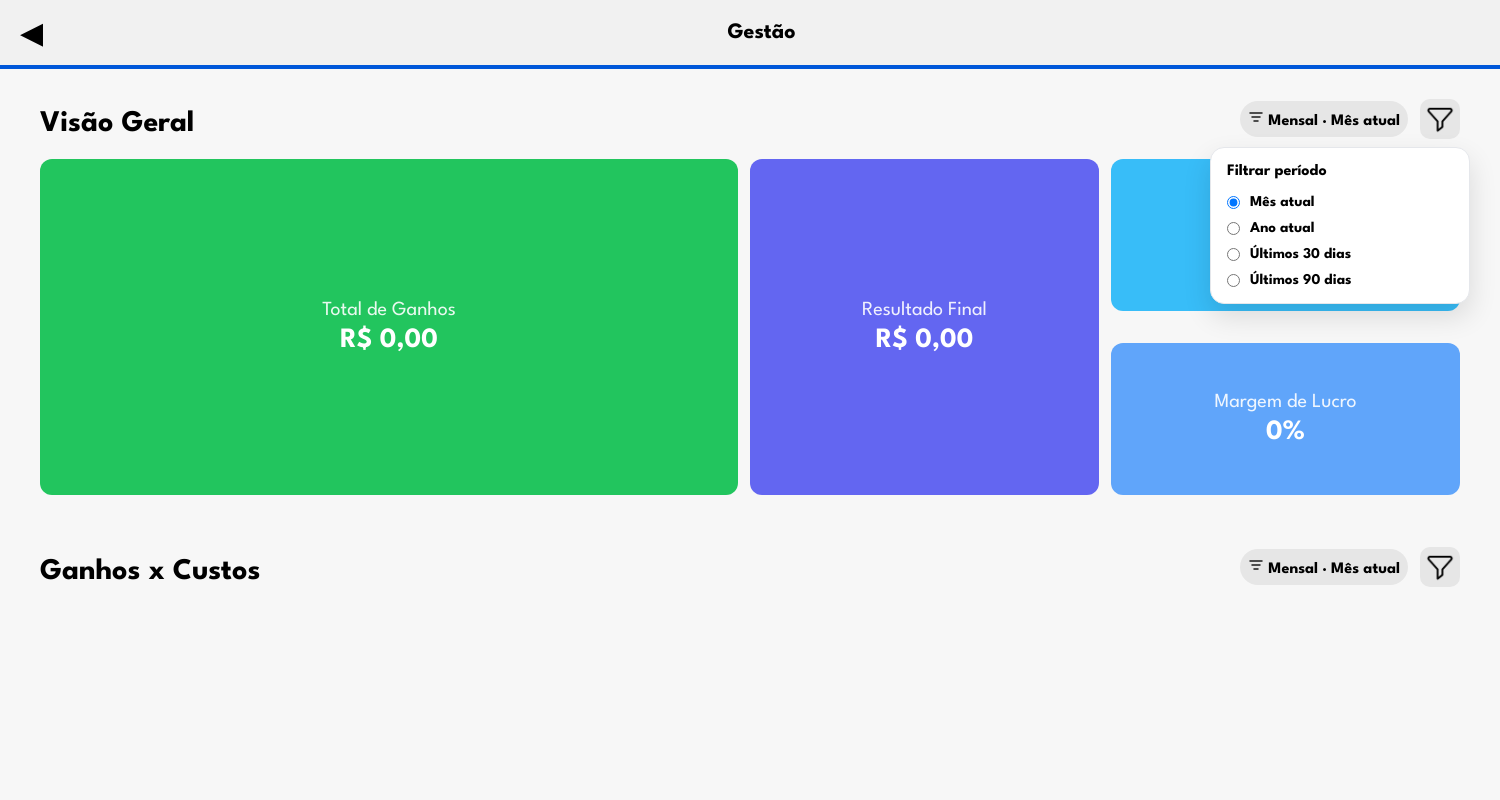
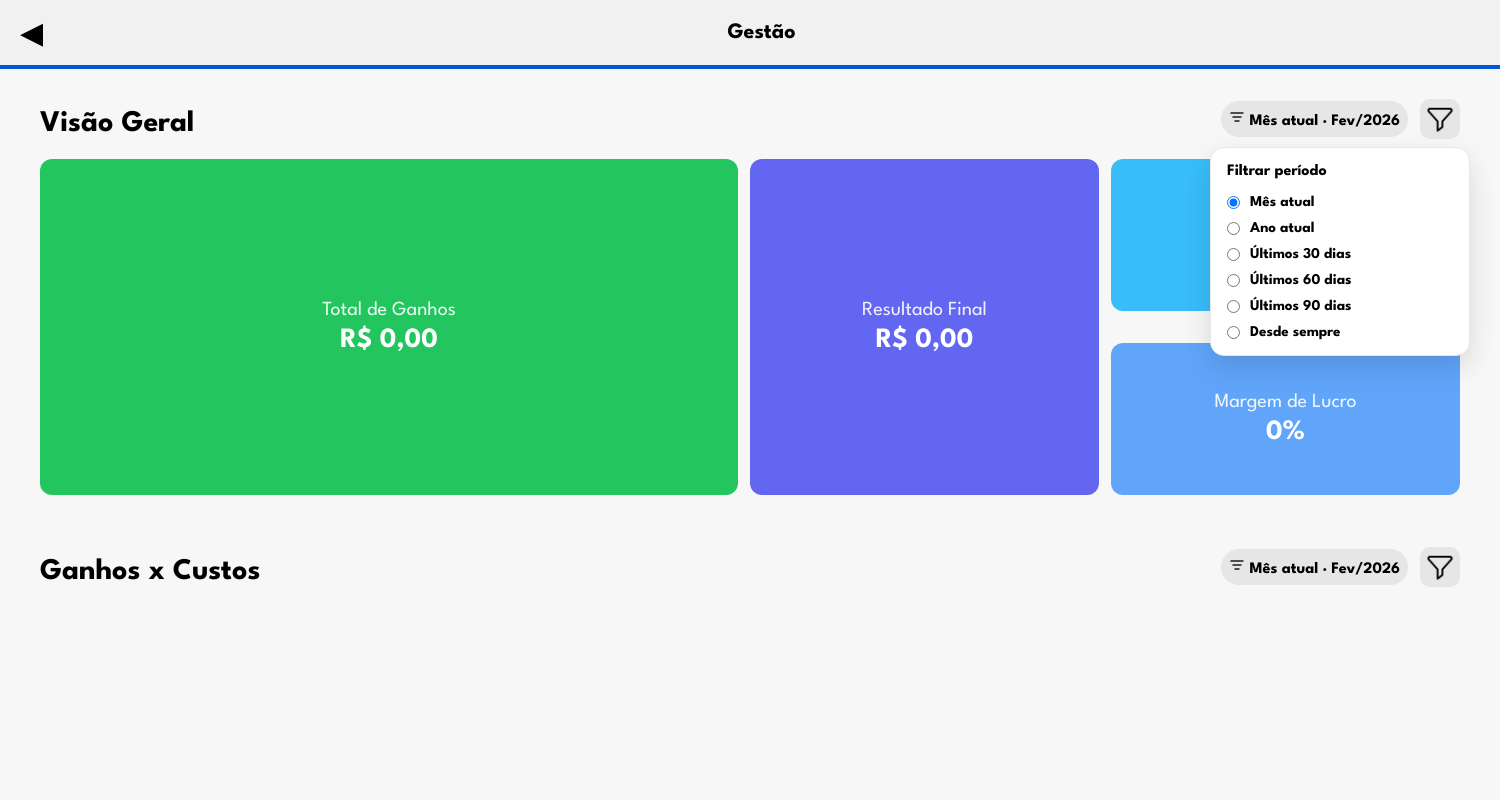
Before and after one commit to MurilloPrado/Organizador-de-Documentos, an Electron app: page renderer/dashboard.html in a window 1500 px wide. Both pictures are taken after a click on the button 1440 px from the left and 119 px from the top of the page. Shown: the top 800 px of the page. Drawn offline with nearby package versions, Linux system fonts and the light colour scheme; no server answers.

Commit message:
Atualização de comportamento de Visão Geral, filtro correto como mês atual como padrão

```diff
--- a/renderer/dashboard.html
+++ b/renderer/dashboard.html
@@ -30,7 +30,7 @@
                         <div class="section-filter">
                             <div class="filter-label" id="overviewFilterLabel">
                                 <img src="assets/sort.png">
-                                Mensal · Mês atual
+                                <span></span>
                             </div>
 
                             <button class="filter-btn" id="overviewFilterBtn">
@@ -262,8 +262,18 @@
                 </label>
 
                 <label>
+                    <input type="radio" name="periodo" value="60">
+                    Últimos 60 dias
+                </label>
+
+                <label>
                     <input type="radio" name="periodo" value="90">
                     Últimos 90 dias
+                </label>
+
+                <label>
+                    <input type="radio" name="periodo" value="all">
+                    Desde sempre
                 </label>
             </div>
 
--- a/renderer/scripts/dashboard.js
+++ b/renderer/scripts/dashboard.js
@@ -95,6 +95,10 @@ panel.addEventListener('change', async (e) => {
   activeFilterButton = null;
 });
 
+panel.addEventListener('change', (e) => {
+  console.log('radio value:', e.target.value);
+});
+
 // altera nome do filtro
 function updateFilterLabel(section, filter) {
   const label = document.querySelector(
@@ -102,25 +106,41 @@ function updateFilterLabel(section, filter) {
   );
   if (!label) return;
 
-  if (!filter || filter.mode === 'monthly') {
-    label.innerHTML = `<img src="assets/sort.png"> Mês atual`;
+  if (!filter) {
+    label.innerHTML = `<img src="assets/sort.png"> Desde sempre`;
+    return;
+  }
+
+  if (filter.mode === 'monthly') {
+    const date = new Date(filter.year, filter.month - 1);
+
+    let mes = date.toLocaleDateString('pt-BR', { month: 'short' }).replace('.', '');
+    mes = mes.charAt(0).toUpperCase() + mes.slice(1);
+
+    const ano = filter.year;
+
+    label.innerHTML = `<img src="assets/sort.png"> Mês atual · ${mes}/${ano}`;
     return;
   }
 
   if (filter.mode === 'yearly') {
-    label.innerHTML = `<img src="assets/sort.png"> Ano atual`;
+    label.innerHTML = `<img src="assets/sort.png"> Ano atual · ${filter.year}`;
     return;
   }
 
   if (filter.mode === 'last') {
     label.innerHTML = `<img src="assets/sort.png"> Últimos ${filter.last} dias`;
   }
+
+  console.log('Filtro atualizado:', filter);
 }
 
 function buildFilterFromUI() {
   const selected = document.querySelector(
     'input[name="periodo"]:checked'
   ).value;
+
+  const now = new Date();
 
   if (selected === 'monthly') {
     const now = new Date();
@@ -134,16 +154,22 @@ function buildFilterFromUI() {
   if (selected === 'yearly') {
     return {
       mode: 'yearly',
-      year: new Date().getFullYear()
+      year: now.getFullYear()
     };
   }
 
-  if (selected === '30' || selected === '90') {
+  if (['30','60','90'].includes(selected)) {
     return {
       mode: 'last',
       last: Number(selected)
     };
   }
+
+  if (selected === 'all') {
+    return null;
+  }
+
+  return null;
 }
 
 async function dispatchLoad(section, filter) {
@@ -865,9 +891,32 @@ async function loadTopCustosTable(filter = null) {
 }
 
 // ================= Inicialização =================
-loadOverview();
-loadGanhosCustosChart();
-loadDistribuicaoCustosChart();
-loadEvolucaoChart();
-loadSaldoChart();
-loadTopCustosTable();
+const defaultFilter = (() => {
+  const now = new Date();
+  return {
+    mode: 'monthly',
+    year: now.getFullYear(),
+    month: now.getMonth() + 1
+  };
+})();
+
+chartFilters.overview = defaultFilter;
+chartFilters.ganhosCustos = defaultFilter;
+chartFilters.distribuicao = defaultFilter;
+chartFilters.evolucao = defaultFilter;
+chartFilters.saldo = defaultFilter;
+chartFilters.topCustos = defaultFilter;
+
+updateFilterLabel('overview', defaultFilter);
+updateFilterLabel('ganhosCustos', defaultFilter);
+updateFilterLabel('distribuicao', defaultFilter);
+updateFilterLabel('evolucao', defaultFilter);
+updateFilterLabel('saldo', defaultFilter);
+updateFilterLabel('topCustos', defaultFilter);
+
+loadOverview(defaultFilter);
+loadGanhosCustosChart(defaultFilter);
+loadDistribuicaoCustosChart(defaultFilter);
+loadEvolucaoChart(defaultFilter);
+loadSaldoChart(defaultFilter);
+loadTopCustosTable(defaultFilter);
```
